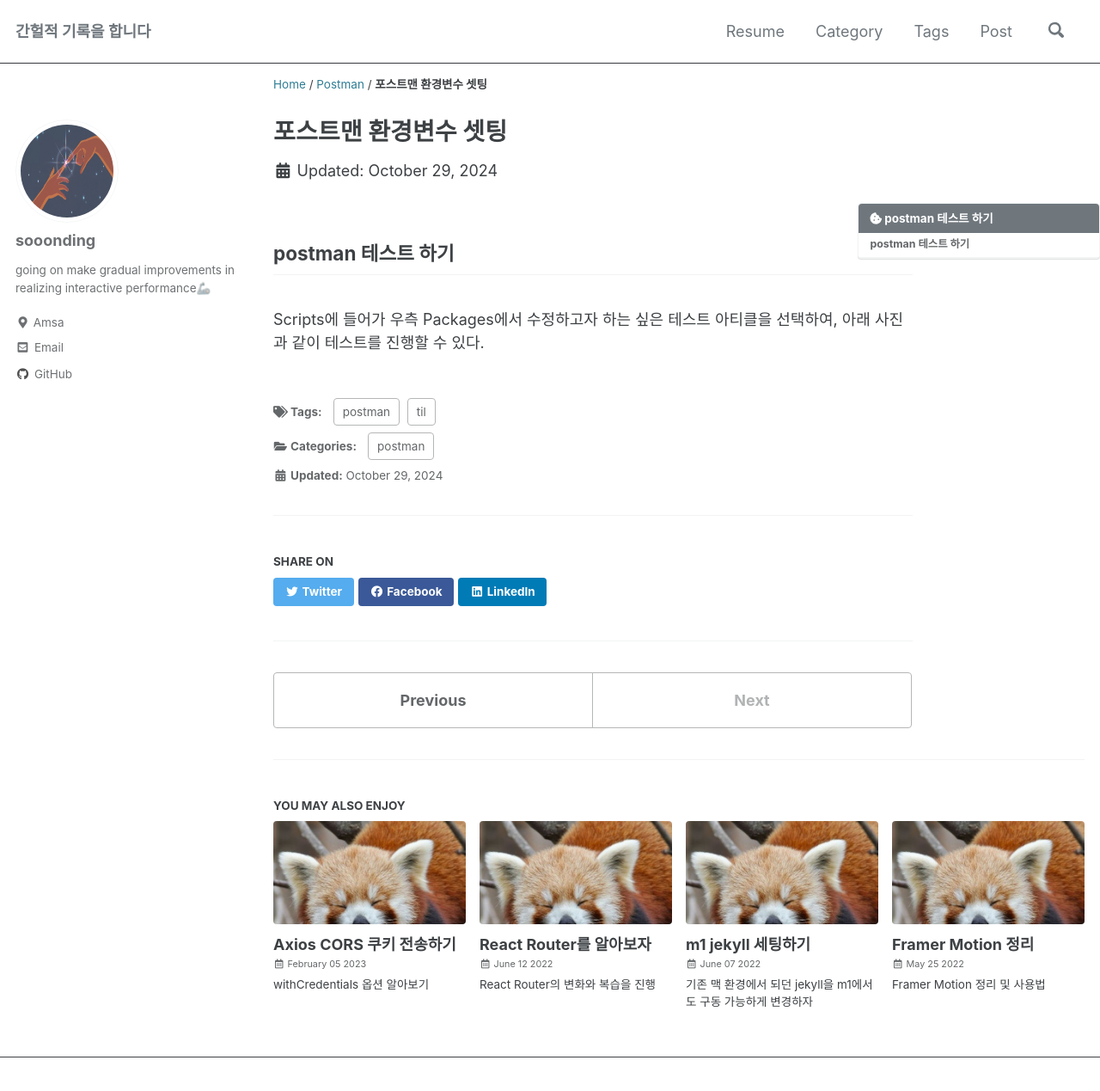
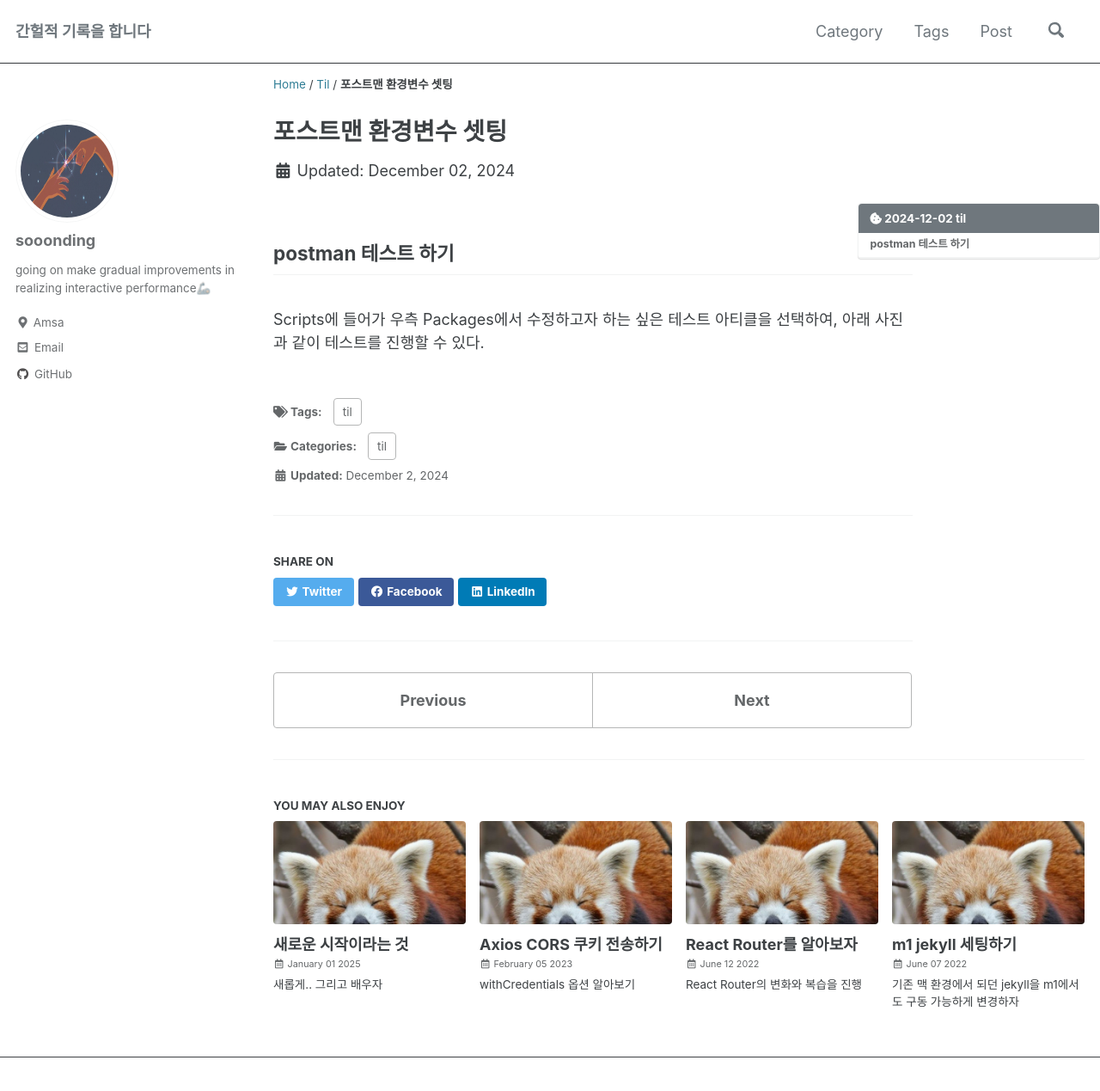
Before and after one commit to sooonding/sooonding.github.io, a Jekyll site: the page built from _posts/Til/2024-10-29-postman 테스트 하기.md, in a window 1280 px wide and 1400 px high, cut to the strip 0-1316 px from the top of the window. Shown: the top 1269 px of the strip at 86% size. Built offline with Jekyll 4.4.1, drawn with Linux system fonts in a browser that asks for light colours; cached includes are drawn as plain includes; some of the changed lines change nothing that is shown.

Commit message:
글 정리

```diff
--- a/_data/navigation.yml
+++ b/_data/navigation.yml
@@ -2,8 +2,6 @@
 main:
   # - title: "Home"
   # url: https://sooonding.github.io/
-  - title: 'Resume'
-    url: /resume/
   - title: 'Category'
     url: /categories/
   - title: 'Tags'
--- a/_posts/Til/2024-10-29-postman 테스트 하기.md
+++ b/_posts/Til/2024-10-29-postman 테스트 하기.md
@@ -2,24 +2,24 @@
 # []는 카테고리 명 title을 적지 않으면 파일명이 올라간다.
 title: '포스트맨 환경변수 셋팅'
 #excerpt는 description
-excerpt: 'postman 테스트 하기'
+excerpt: '2024-12-02 til'
 # 대괄호 안에 들어가는 카테고리 : 목차
 categories:
-  - 'postman'
+  - 'til'
 tags:
-  - ['postman', 'til']
+  - ['til']
 # toc는 우측 테이블
 toc: true
 # 우측 테이블 내용이 따라 오는것
 toc_sticky: true
 # 우측 테이블 제목
-toc_label: 'postman 테스트 하기'
+toc_label: '2024-12-02 til'
 
 toc_icon: 'cookie-bite'
 # 처음 작성날짜
-date: 2024-10-29
+date: 2024-12-02
 # 수정날짜
-last_modified_at: 2024-10-29
+last_modified_at: 2024-12-02
 ---
 
 ## postman 테스트 하기
--- /dev/null
+++ b/_posts/Til/2025-01-01-til-.md
@@ -0,0 +1,52 @@
+---
+# []는 카테고리 명 title을 적지 않으면 파일명이 올라간다.
+title: '새로운 시작이라는 것'
+#excerpt는 description
+excerpt: '새롭게.. 그리고 배우자'
+# 대괄호 안에 들어가는 카테고리 : 목차
+categories:
+  - 'Til'
+tags:
+  - [til]
+# toc는 우측 테이블
+toc: true
+# 우측 테이블 내용이 따라 오는것
+toc_sticky: true
+# 우측 테이블 제목
+toc_label: '목차'
+
+toc_icon: 'cookie-bite'
+# 처음 작성날짜
+date: 2025-01-01
+# 수정날짜
+last_modified_at: 2025-02-14
+---
+
+2025년이 되고, 나는 다시 새로운 직장을 찾고 있다. 지난 2년 2개월은 내게 있어 꽤 의미 있는 시간이었다. 처음으로 PM(프로젝트 매니저) 역할을 맡아, 개발자라는 역할을 넘어 서비스를 더 넓은 시야로 바라보려는 시도를 했다.
+
+### 왜 PM이 되었는가
+
+PM을 맡게 된 건 단순한 커리어 전환이 아니었다. 나는 그동안 개발자로서 단순히 사용자 화면을 구현하고 기능을 만드는 데 집중해왔다. 하지만 점차 이런 생각이 들기 시작했다.
+“이 기능은 왜 만들어지는 걸까?”,
+“서비스의 방향은 누가, 어떻게 정하는 걸까?”
+
+이 질문의 답을 알고 싶었다. 그래서 직접 기획하고, 디자이너와 협업하고, 개발자 팀을 이끌며 서비스를 전체적으로 경험해보는 길을 선택했다. 단순히 코드를 넘겨받는 위치가 아닌, 문제를 정의하고 해결해가는 흐름의 앞단에 서보고 싶었던 것이다.
+
+### 갑작스럽게 맞이한 퇴사
+
+하지만 모든 경험이 계획처럼 흘러가진 않았다. 회사의 규모가 작다 보니, PM 외에도 개발, 운영, 콘텐츠, 영업 전화까지 생각보다 많은 역할을 동시에 감당해야 했고, 점차 본질적으로 내가 잘하고 싶은 일이 무엇인지에 대한 것이 많이 퇴색 되었던 거 같다.
+
+그런 상황 속에서 단순히 일을 계속 이어가기보다, 나 자신을 더 깊이 들여다보는 시간이 필요하다는 판단을 하게 되었다. 여전히 배우고 싶은 것도 많았고, 시도해보고 싶은 일도 많았지만, 오랜 고민 끝에 퇴사를 결심했다.
+
+### PM으로서 배운 점
+
+비록 길지 않았지만, PM 역할을 하면서 정말 많은 걸 배웠다.
+• 전체 일정과 리소스를 조율하는 어려움,
+• 기획자와 디자이너, 개발자 사이에서의 소통,
+• 의사결정을 내리는 데 따르는 책임감,
+• 그리고 사용자의 피드백을 직접 듣고 반영하는 과정.
+• 결국 서비스는 사람이 만드는 것 각자 업무에 집중할 수 있는 환경을 구성해야 한다.
+
+무엇보다도 문제를 해결하는 전체 흐름 속에서 어떻게 녹아드는지가 중요하다는 걸 절감했다. 서비스 운영의 현실과 팀워크의 복잡함이, 지금의 나를 더 입체적으로 만들어준 것 같다.
+
+지금은 다시금 나에게 집중하며, 내가 진정으로 잘할 수 있는 방향이 무엇인지, 어떤 환경에서 더 성장할 수 있을지를 스스로 탐색해나가고 있는 시간이다.
```
